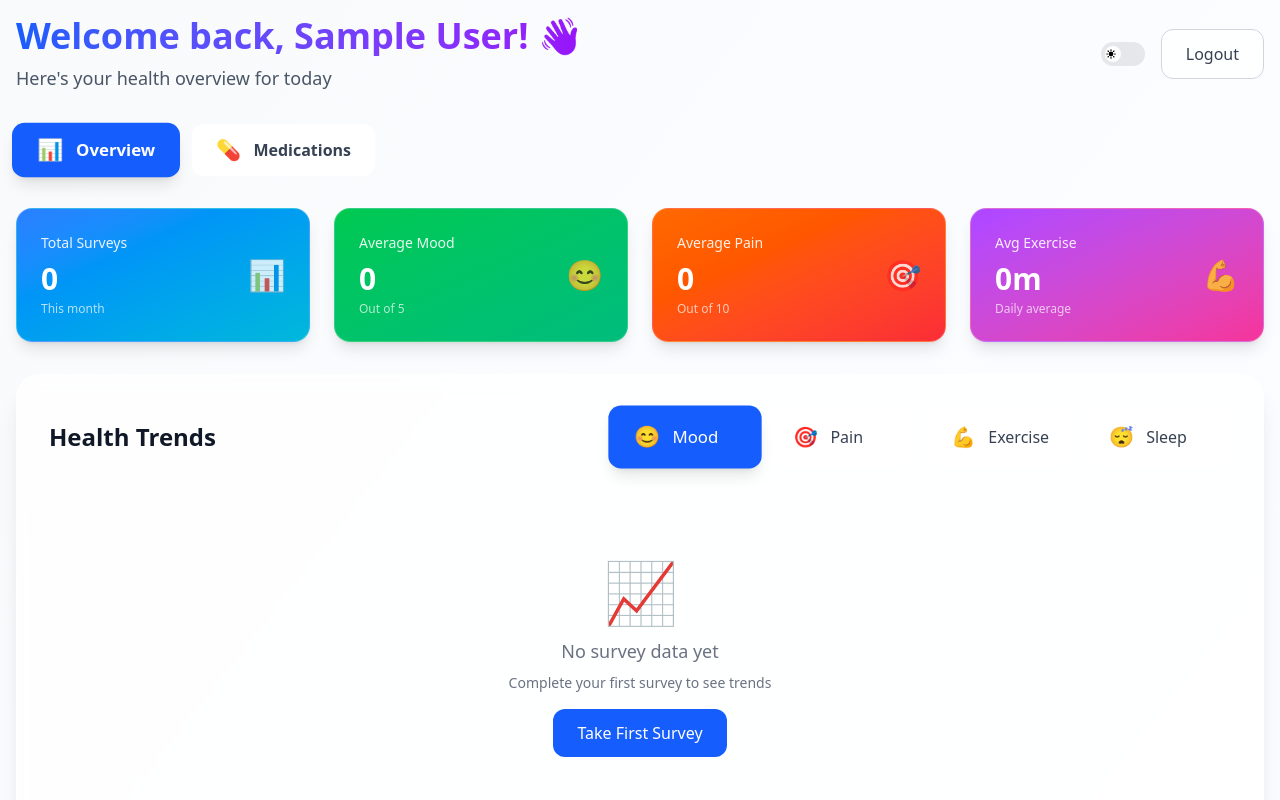
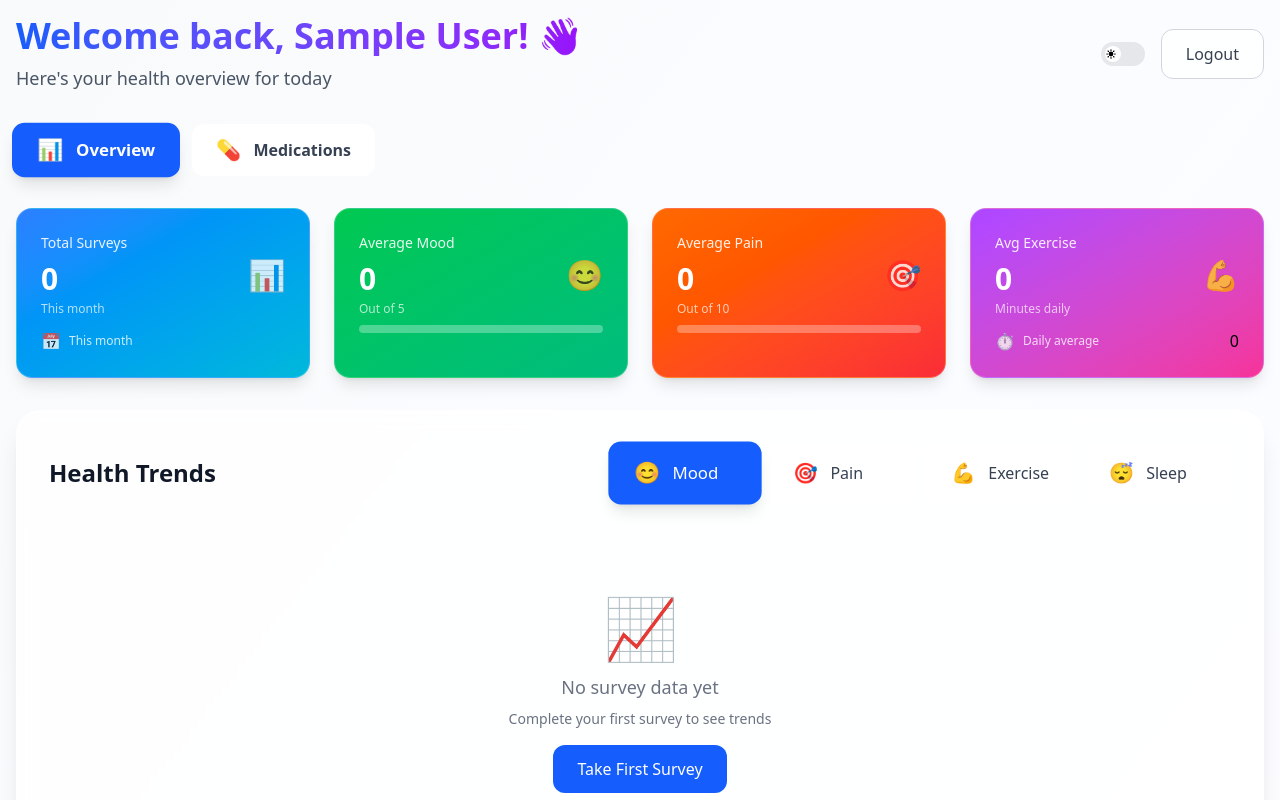
Before and after one commit to BillPotato/medical-app-frontend, a React (Vite) app: page /dashboard in a window 1280 px wide. Shown: the top 800 px of the page. Built offline with nearby package versions, Linux system fonts and the light colour scheme; sample sign-in values are in the browser's storage.

Commit message:
feat: added overlap statbox

```diff
--- a/src/components/Dashboard.jsx
+++ b/src/components/Dashboard.jsx
@@ -14,8 +14,9 @@ import {
 } from 'chart.js';
 import { Line } from 'react-chartjs-2';
 import MedicationTracker from './MedicationTracker';
-import ThemeToggle from './ThemeToggle'; // Add this import
-import { useTheme } from '../contexts/ThemeContext'; // Add this import
+import ThemeToggle from './ThemeToggle';
+import { useTheme } from '../contexts/ThemeContext';
+import InteractiveStatBox from './InteractiveMoodbox';
 
 ChartJS.register(
   CategoryScale,
@@ -33,7 +34,10 @@ export default function Dashboard({ tasks = [], onUpdateTask, onDeleteTask }) {
   const [chartType, setChartType] = useState('mood');
   const [activeTab, setActiveTab] = useState('overview');
   const navigate = useNavigate();
-  const { isDark } = useTheme(); // Get theme state
+  const { isDark } = useTheme();
+
+  // MOVE USER DEFINITION UP HERE
+  const user = JSON.parse(localStorage.getItem('user') || '{}');
 
   useEffect(() => {
     const s = JSON.parse(localStorage.getItem('surveys') || '[]');
@@ -179,8 +183,6 @@ export default function Dashboard({ tasks = [], onUpdateTask, onDeleteTask }) {
     navigate('/auth/signin');
   };
 
-  const user = JSON.parse(localStorage.getItem('user') || '{}');
-
   const StatCard = ({ title, value, subtitle, icon, gradient }) => (
     <div className={`bg-gradient-to-br ${gradient} rounded-2xl p-6 shadow-lg border border-white/20 backdrop-blur-sm transition-all duration-300 hover:scale-105 hover:shadow-xl`}>
       <div className="flex items-center justify-between">
@@ -247,7 +249,6 @@ export default function Dashboard({ tasks = [], onUpdateTask, onDeleteTask }) {
         </div>
       </div>
 
-      {/* Rest of your Dashboard component remains the same but with dark mode classes */}
       {/* Tab Navigation */}
       <div className="flex space-x-4">
         <TabButton
@@ -267,35 +268,44 @@ export default function Dashboard({ tasks = [], onUpdateTask, onDeleteTask }) {
       {/* Content based on active tab */}
       {activeTab === 'overview' ? (
         <>
-          {/* Stats Grid */}
+          {/* Stats Grid - ALL CARDS ARE NOW INTERACTIVE */}
           <div className="grid grid-cols-1 md:grid-cols-2 lg:grid-cols-4 gap-6">
-            <StatCard
+            <InteractiveStatBox
               title="Total Surveys"
               value={stats.totalSurveys}
               subtitle="This month"
               icon="📊"
               gradient="from-blue-500 to-cyan-500"
+              type="surveys"
             />
-            <StatCard
+
+            <InteractiveStatBox
               title="Average Mood"
               value={stats.avgMood}
               subtitle="Out of 5"
               icon="😊"
               gradient="from-green-500 to-emerald-500"
+              type="mood"
+              additionalData={{ exercise: stats.avgExercise }}
             />
-            <StatCard
+
+            <InteractiveStatBox
               title="Average Pain"
               value={stats.avgPain}
               subtitle="Out of 10"
               icon="🎯"
               gradient="from-orange-500 to-red-500"
+              type="pain"
             />
-            <StatCard
+
+            <InteractiveStatBox
               title="Avg Exercise"
-              value={`${stats.avgExercise}m`}
-              subtitle="Daily average"
+              value={`${stats.avgExercise}`}
+              subtitle="Minutes daily"
               icon="💪"
               gradient="from-purple-500 to-pink-500"
+              type="exercise"
+              additionalData={{ surveys: stats.totalSurveys }}
             />
           </div>
 
--- /dev/null
+++ b/src/components/InteractiveMoodbox.jsx
@@ -0,0 +1,203 @@
+// components/InteractiveStatBox.jsx
+import { useState, useMemo } from 'react';
+
+const InteractiveStatBox = ({
+  title,
+  value,
+  subtitle,
+  icon,
+  gradient,
+  type, // 'surveys', 'mood', 'pain', 'exercise'
+  additionalData = {}
+}) => {
+  const [isHovered, setIsHovered] = useState(false);
+
+  const { hoverGradient, message, hoverIcon, tips } = useMemo(() => {
+    const configs = {
+      surveys: {
+        hoverGradient: 'from-indigo-500 to-purple-600',
+        hoverIcon: '📊',
+        message: `Great consistency! You've completed ${value} surveys this month. Your dedication to tracking helps identify important health patterns.`,
+        tips: [
+          'Keep tracking daily for better insights',
+          'Review your trends weekly',
+          'Consistency leads to better health outcomes'
+        ]
+      },
+      mood: {
+        hoverGradient: parseFloat(value) < 2.5
+          ? 'from-orange-500 to-red-500'
+          : parseFloat(value) < 3.5
+            ? 'from-blue-500 to-purple-500'
+            : 'from-green-500 to-emerald-500',
+        hoverIcon: parseFloat(value) < 2.5 ? '😔' : parseFloat(value) < 3.5 ? '😊' : '😄',
+        message: parseFloat(value) < 2.5
+          ? `Your mood could use a boost. ${additionalData.exercise || 0}m of exercise is a good start. Try adding 5 minutes of mindfulness or connecting with friends.`
+          : parseFloat(value) < 3.5
+            ? `You're maintaining a balanced mood! ${additionalData.exercise || 0}m of daily exercise combined with your current routine is working well.`
+            : `Excellent mood levels! Your positive outlook combined with ${additionalData.exercise || 0}m of daily activity shows great wellbeing habits.`,
+        tips: parseFloat(value) < 2.5
+          ? ['Try a 10-minute walk outside', 'Listen to uplifting music', 'Reach out to a friend']
+          : parseFloat(value) < 3.5
+            ? ['Practice daily gratitude', 'Maintain social connections', 'Keep active routine']
+            : ['Share your positivity', 'Help others feel good', 'Set new wellness goals']
+      },
+      pain: {
+        hoverGradient: parseFloat(value) < 3
+          ? 'from-green-500 to-emerald-500'
+          : parseFloat(value) < 6
+            ? 'from-yellow-500 to-orange-500'
+            : 'from-red-500 to-pink-500',
+        hoverIcon: parseFloat(value) < 3 ? '💚' : parseFloat(value) < 6 ? '💛' : '❤️',
+        message: parseFloat(value) < 3
+          ? `Excellent pain management! Your current approach is working well. Continue your healthy habits and regular monitoring.`
+          : parseFloat(value) < 6
+            ? `Moderate discomfort detected. Consider gentle stretching, proper hydration, and discussing patterns with your healthcare provider.`
+            : `Higher pain levels noted. Please prioritize rest, consult your healthcare provider, and practice gentle pain management techniques.`,
+        tips: parseFloat(value) < 3
+          ? ['Maintain current routine', 'Stay well hydrated', 'Regular gentle movement']
+          : parseFloat(value) < 6
+            ? ['Apply warm compresses', 'Practice deep breathing', 'Gentle yoga stretches']
+            : ['Rest when needed', 'Consult healthcare professional', 'Use pain management techniques']
+      },
+      exercise: {
+        hoverGradient: parseFloat(value) < 30
+          ? 'from-orange-500 to-red-500'
+          : parseFloat(value) < 60
+            ? 'from-yellow-500 to-amber-500'
+            : 'from-green-500 to-teal-500',
+        hoverIcon: parseFloat(value) < 30 ? '💤' : parseFloat(value) < 60 ? '💪' : '🏆',
+        message: parseFloat(value) < 30
+          ? `Let's build some momentum! Starting with just 10-minute walks can significantly boost your energy, mood, and overall health. Every minute counts!`
+          : parseFloat(value) < 60
+            ? `Great progress! ${value}m daily is building strong healthy habits. You're on the right track to optimal fitness and wellbeing.`
+            : `Outstanding commitment! ${value}m of daily exercise shows excellent dedication to your health. You're setting a fantastic example for long-term wellness.`,
+        tips: parseFloat(value) < 30
+          ? ['Start with 10min daily walks', 'Try desk stretches every hour', 'Set achievable weekly goals']
+          : parseFloat(value) < 60
+            ? ['Mix cardio with strength training', 'Try new activities like swimming', 'Track your progress weekly']
+            : ['Maintain activity variety', 'Listen to your body for rest', 'Set new fitness challenges']
+      }
+    };
+
+    return configs[type] || {
+      hoverGradient: 'from-gray-500 to-gray-600',
+      hoverIcon: '📈',
+      message: 'Your consistent tracking is building valuable health insights over time!',
+      tips: ['Stay consistent with logging', 'Review patterns monthly', 'Celebrate your progress']
+    };
+  }, [type, value, additionalData]);
+
+  const ProgressBar = ({ percentage, color }) => (
+    <div className="w-full bg-white/30 rounded-full h-2 mt-2">
+      <div
+        className={`h-2 rounded-full transition-all duration-1000 ease-out ${color}`}
+        style={{ width: `${percentage}%` }}
+      />
+    </div>
+  );
+
+  return (
+    <div
+      className="relative cursor-pointer transition-all duration-300"
+      onMouseEnter={() => setIsHovered(true)}
+      onMouseLeave={() => setIsHovered(false)}
+    >
+      {/* Main Card - Always visible as the base */}
+      <div className={`bg-gradient-to-br ${gradient} rounded-2xl p-6 shadow-lg border border-white/20 backdrop-blur-sm h-full transition-all duration-300 ${isHovered ? 'opacity-0' : 'opacity-100'
+        }`}>
+        <div className="flex items-center justify-between">
+          <div className="flex-1">
+            <p className="text-sm font-medium text-white/90">{title}</p>
+            <p className="text-3xl font-bold text-white mt-2">{value}</p>
+            <p className="text-xs text-white/70 mt-1">{subtitle}</p>
+          </div>
+          <div className="text-3xl opacity-80">{icon}</div>
+        </div>
+
+        {/* Progress Bar for relevant metrics */}
+        {type === 'mood' && (
+          <ProgressBar
+            percentage={(parseFloat(value) / 5) * 100}
+            color="bg-white"
+          />
+        )}
+        {type === 'pain' && (
+          <ProgressBar
+            percentage={(parseFloat(value) / 10) * 100}
+            color="bg-white"
+          />
+        )}
+        {type === 'exercise' && (
+          <div className="flex items-center justify-between mt-3">
+            <div className="flex items-center space-x-2">
+              <span className="text-white/80">⏱️</span>
+              <span className="text-xs text-white/80">Daily average</span>
+            </div>
+            {additionalData.surveys && (
+              <span className="text-xs text-white/60">{additionalData.surveys} surveys</span>
+            )}
+          </div>
+        )}
+        {type === 'surveys' && (
+          <div className="flex items-center justify-between mt-3">
+            <div className="flex items-center space-x-2">
+              <span className="text-white/80">📅</span>
+              <span className="text-xs text-white/80">This month</span>
+            </div>
+          </div>
+        )}
+      </div>
+
+      {/* Hover Overlay - Absolute positioned to overlap content below */}
+      <div className={`
+        absolute top-0 left-0 right-0
+        rounded-2xl bg-gradient-to-br ${hoverGradient}
+        text-white p-6 shadow-2xl border-2 border-white/30
+        transition-all duration-500 ease-out backdrop-blur-sm
+        min-h-[200px] flex flex-col justify-between
+        z-50
+        ${isHovered
+          ? 'opacity-100 scale-110'  // Expands and overlaps
+          : 'opacity-0 scale-95 pointer-events-none'
+        }
+      `}>
+        <div className="flex-1">
+          <div className="flex items-center justify-between mb-4">
+            <div className="flex items-center space-x-3">
+              <span className="text-3xl">{hoverIcon}</span>
+              <div>
+                <p className="text-lg font-bold">{title}</p>
+                <p className="text-sm opacity-80">{value} {subtitle}</p>
+              </div>
+            </div>
+            <span className="text-xs font-medium bg-white/20 px-3 py-1 rounded-full">
+              Health Insight
+            </span>
+          </div>
+
+          <p className="text-sm leading-relaxed font-medium mb-4">
+            {message}
+          </p>
+
+          <div className="space-y-2 mb-4">
+            <p className="text-xs font-semibold opacity-90 mb-1">Quick Tips:</p>
+            {tips.map((tip, index) => (
+              <div key={index} className="flex items-start space-x-2 text-xs opacity-90">
+                <span className="text-white mt-0.5 flex-shrink-0">•</span>
+                <span className="leading-relaxed">{tip}</span>
+              </div>
+            ))}
+          </div>
+        </div>
+
+        <div className="text-xs opacity-80 flex items-center justify-center pt-3 border-t border-white/20">
+          <span className="mr-2">✨</span>
+          Personalized insights based on your data
+        </div>
+      </div>
+    </div>
+  );
+};
+
+export default InteractiveStatBox;
```
Lines whose indentation alone changed are shown as unchanged.
